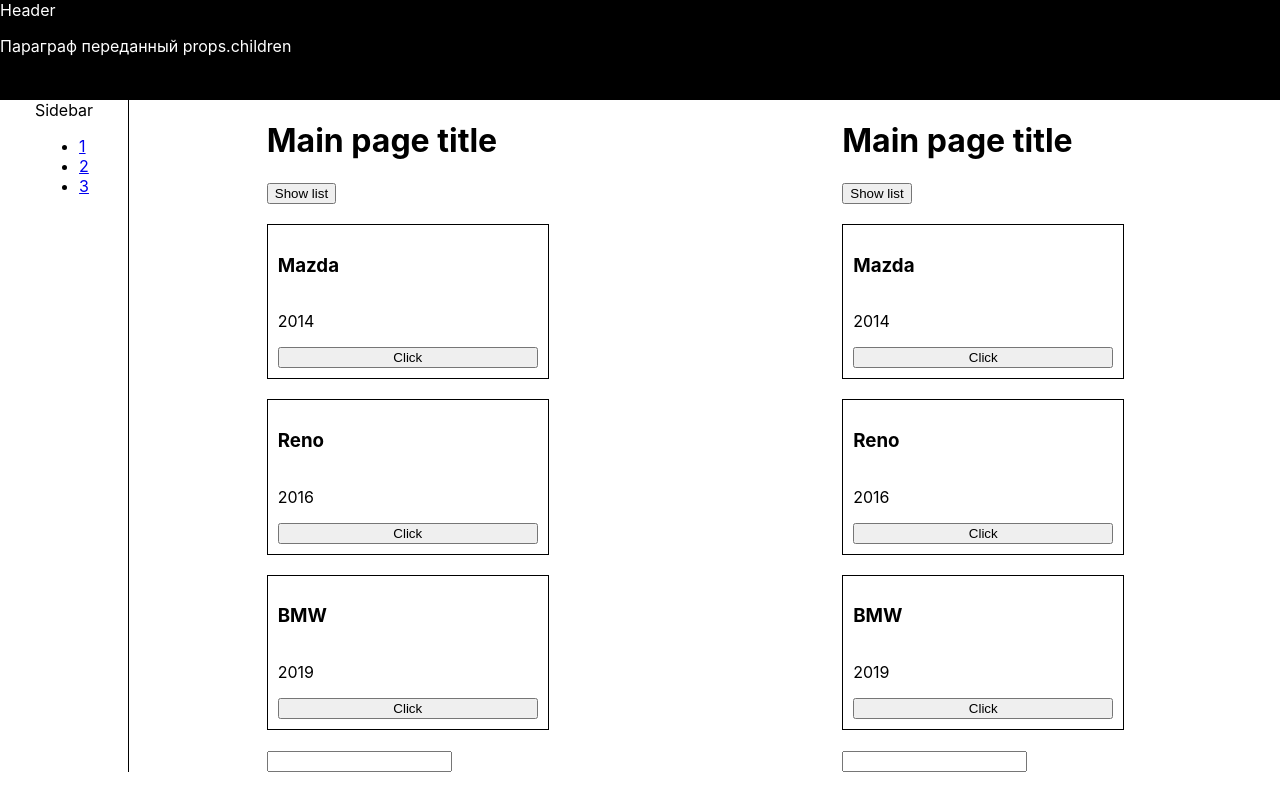
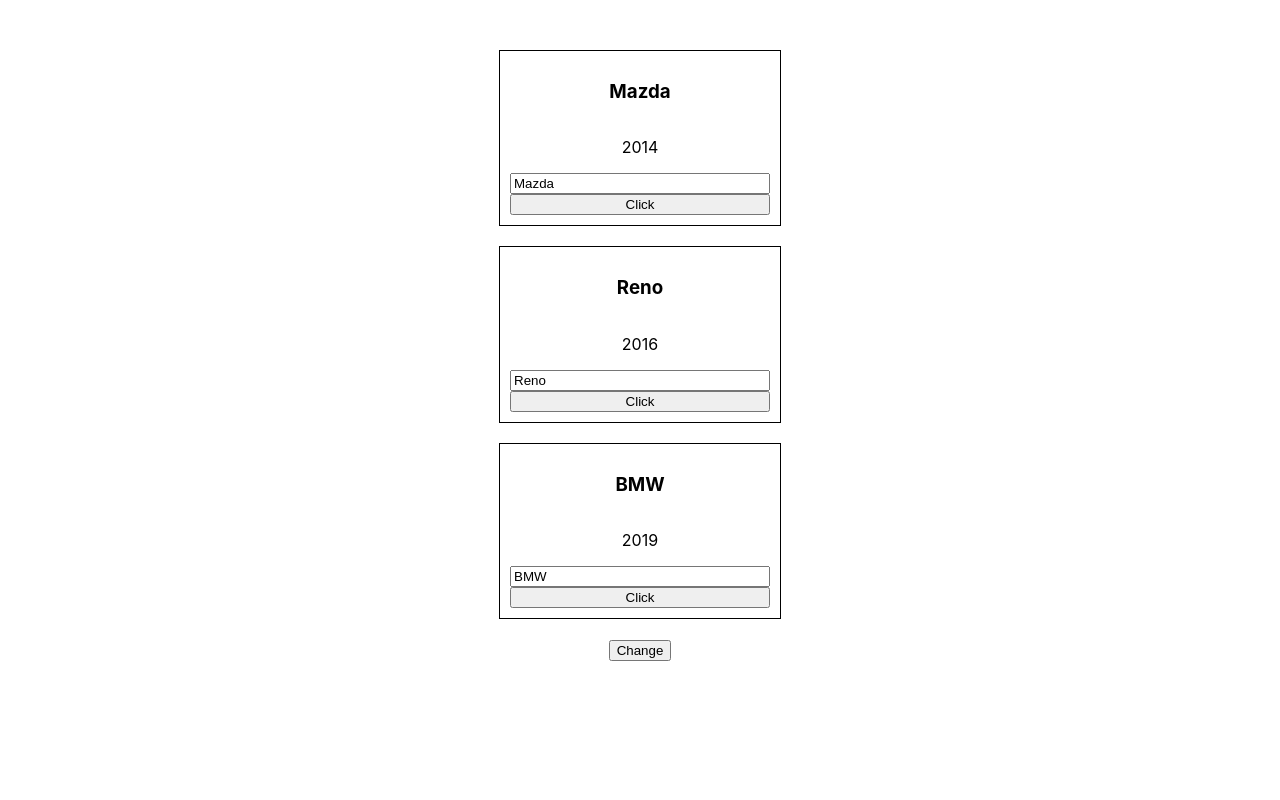
Before and after one commit to andrejscript/react-prompt-app, a React (Create React App) app in the folder proj/: page /characters in a window 1280 px wide. Built offline with nearby package versions, Linux system fonts and the light colour scheme.

Commit message:
reset proj after debbuging

```diff
--- a/proj/src/App.css
+++ b/proj/src/App.css
@@ -1,17 +1,8 @@
 .App {
   text-align: center;
+  margin-top: 50px;
 }
 
-.App-logo {
-  height: 40vmin;
-  pointer-events: none;
-}
-
-@media (prefers-reduced-motion: no-preference) {
-  .App-logo {
-    animation: App-logo-spin infinite 20s linear;
-  }
-}
 
 .App-header {
   background-color: #282c34;
@@ -23,16 +14,3 @@
   font-size: calc(10px + 2vmin);
   color: white;
 }
-
-.App-link {
-  color: #61dafb;
-}
-
-@keyframes App-logo-spin {
-  from {
-    transform: rotate(0deg);
-  }
-  to {
-    transform: rotate(360deg);
-  }
-}
--- a/proj/src/App.js
+++ b/proj/src/App.js
@@ -1,27 +1,35 @@
-import React from 'react';
-import Header from './components/Header';
-import Sidebar from './components/Sidebar';
-import Content from './components/Content';
-import { BrowserRouter as Router, Route } from 'react-router-dom';
+import React, { Component } from 'react';
+import Car from './components/Car/Car';
 import './App.css';
 
-const App = () => {
-  return (
-    <Router>
-      <Header>
-        <p>Параграф переданный props.children</p>
-      </Header>
+export default class App extends Component {
 
-      <div style={{ display: 'flex' }}>
-        <Sidebar />
+  state = {
+    cars: [
+      { name: 'Mazda', year: 2014, id: 1 },
+      { name: 'Reno', year: 2016, id: 2 },
+      { name: 'BMW', year: 2019, id: 3 },
+    ],
+    pageTitle: 'Main page title',
+    showCars: true
+  };
 
-        <Route path='/characters' component={Content} />
-        <Route path='/random-char' component={Content} />
+  changeTitleHandler = () => {
+    console.log(1)
+  }
 
-        <Content />
+  render () {
+
+    const {cars} = this.state;
+
+    return (
+      <div className="App">
+        <Car name={cars[0].name} year={cars[0].year}/>
+        <Car name={cars[1].name} year={cars[1].year}/>
+        <Car name={cars[2].name} year={cars[2].year}/>
+
+        <button onClick={this.changeTitleHandler}>Change</button>
       </div>
-    </Router>
-  );
+    )
+  }
 };
-
-export default App;
--- a/proj/src/components/Car.module.css
+++ /dev/null
@@ -1,8 +0,0 @@
-.Car {
-  display: flex;
-  flex-direction: column;
-  max-width: 260px;
-  padding: 10px;
-  border: 1px solid #000;
-  margin: 20px 0;
-}
--- a/proj/src/components/Car.js
+++ b/proj/src/components/Car/Car.js
@@ -2,11 +2,24 @@
 import classes from './Car.module.css';
 
 const Car = (props) => {
+  const inputCls = ['input'];
+
+  if (props.name !== '') {
+    inputCls.push('green');
+  } else {
+    inputCls.push('red');
+  }
 
   return (
     <div className={classes.Car}>
       <h3>{props.name}</h3>
       <p>{props.year}</p>
+      <input
+        type='text'
+        onChange={props.onChangeName}
+        value={props.name}
+        className={inputCls.join(' ')}
+      />
       <button onClick={props.onChangeTitle}>Click</button>
     </div>
   );
--- /dev/null
+++ b/proj/src/components/Car/Car.module.css
@@ -0,0 +1,22 @@
+.Car {
+  display: flex;
+  flex-direction: column;
+  justify-content: space-evenly;
+  align-items: stretch;
+  max-width: 260px;
+  padding: 10px;
+  border: 1px solid #000;
+  margin: 20px auto;
+}
+
+.input {
+  margin: 10px 0;
+}
+
+.input.green {
+  border: 1px solid green;
+}
+
+.input.red {
+  border: 1px solid red;
+}
--- a/proj/src/components/Content.js
+++ /dev/null
@@ -1,63 +0,0 @@
-import React, { Component } from 'react';
-import Car from './Car';
-import classes from './Content.module.css';
-
-export default class Content extends Component {
-  state = {
-    cars: [
-      { name: 'Mazda', year: 2014, id: 1 },
-      { name: 'Reno', year: 2016, id: 2 },
-      { name: 'BMW', year: 2019, id: 3 },
-    ],
-    pageTitle: 'Main page title',
-    showCars: true
-  };
-
-
-  toggleCarsHandler = () => {
-    this.setState({
-      showCars: !this.state.showCars
-    })
-  }
-
-  changeTitleHandler = (title) => {
-    console.log(1);
-    this.setState({
-      pageTitle: title
-    })
-  }
-
-  handleInput = (e) => {
-    this.setState({
-      pageTitle: e.target.value
-    })
-  }
-
-  render() {
-
-
-    return (
-      <div className={classes.Content}>
-        <h1>{this.state.pageTitle}</h1>
-        <button onClick={this.toggleCarsHandler.bind(this)}>Show list</button>
-
-
-       {this.state.showCars ? ( this.state.cars.map(car => {
-          return (
-            <Car
-              key={car.id}
-              name={car.name}
-              year={car.year}
-              onChangeTitle={() => this.changeTitleHandler(car.name)}
-            />
-          )
-        }) ) : null }
-
-        <input type="text" onChange={this.handleInput}/>
-        {/* <button onClick={this.changeTitleHandler.bind(this, 'change')}>Change title</button> */}
-
-
-      </div>
-    );
-  }
-}
--- a/proj/src/components/Content.module.css
+++ /dev/null
@@ -1,4 +0,0 @@
-.Content {
-  margin: 0 auto;
-  min-width: 300px;
-}
--- a/proj/src/components/Header.js
+++ /dev/null
@@ -1,15 +0,0 @@
-import React from 'react';
-import classes from './Hedaer.module.css';
-
-const Header = props => {
-
-  return (
-   <div className={classes.Header}>
-    Header
-   {props.children}
-   </div>
-
-  );
-};
-
-export default Header;
--- a/proj/src/components/Hedaer.module.css
+++ /dev/null
@@ -1,5 +0,0 @@
-.Header {
-  color: #fff;
-  background: #000;
-  height: 100px;
-}
--- a/proj/src/components/Sidebar.js
+++ /dev/null
@@ -1,24 +0,0 @@
-import React from 'react';
-import classes from './Sidebar.module.css';
-import { Link } from 'react-router-dom';
-
-const Sidebar = (props) => {
-  return (
-    <div className={classes.Sidebar}>
-      Sidebar
-      <ul>
-        <li>
-          <Link to='/main'>1</Link>
-        </li>
-        <li>
-          <Link to='/blog'>2</Link>
-        </li>
-        <li>
-          <Link to='/contacts'>3</Link>
-        </li>
-      </ul>
-    </div>
-  );
-};
-
-export default Sidebar;
--- a/proj/src/components/Sidebar.module.css
+++ /dev/null
@@ -1,8 +0,0 @@
-.Sidebar {
-  display: flex;
-  flex-direction: column;
-  align-items: center;
-  width: 10%;
-  border-right: 1px solid #000;
-  min-height: 600px;
-}
```
